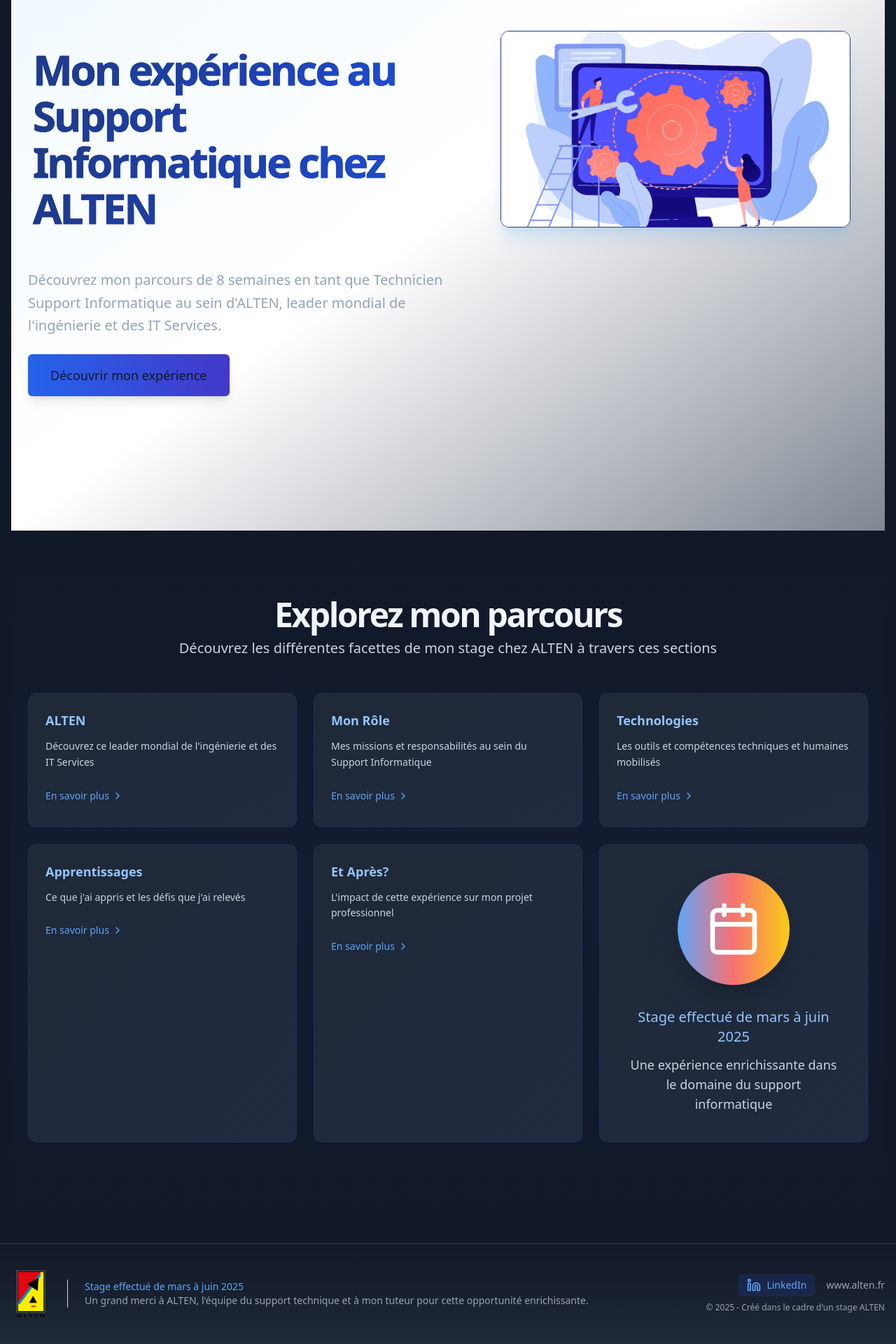
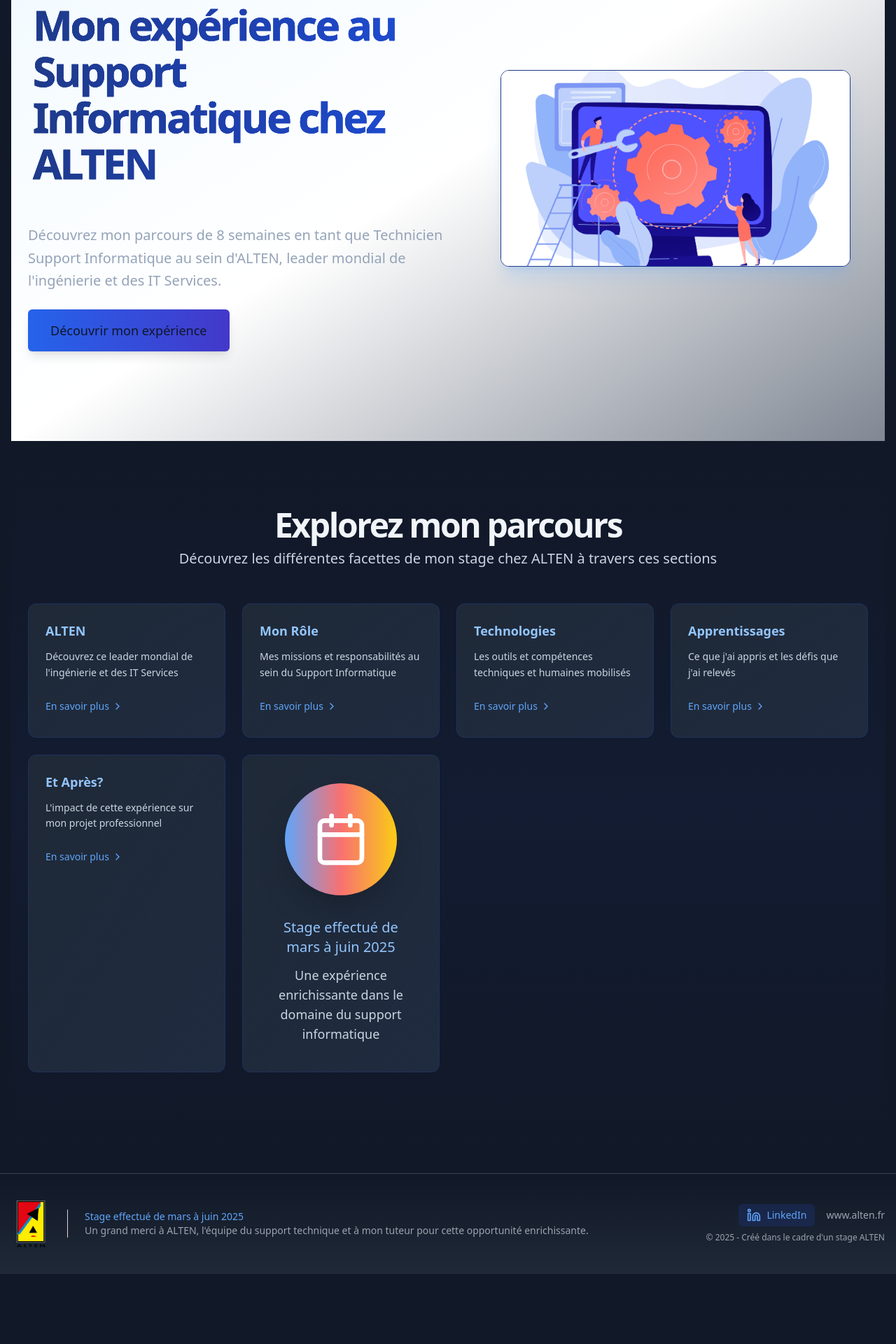
Before and after one commit to Joadm973/AltenBlog, a Next.js app: page / in a window 1280 px wide. Shown: the part 213-2133 px from the top of the page at 70% size. After the commit the page ends 2033 px from the top, so only its background shows below. Built offline with nearby package versions, Linux system fonts and the light colour scheme; a web font is replaced by a local one.

Commit message:
pages menu finished

```diff
--- a/app/globals.css
+++ b/app/globals.css
@@ -78,9 +78,16 @@
   .section-padding {
     @apply py-14 md:py-20;
   }
+    .page-container {
+    @apply w-full mx-auto px-4 sm:px-6 lg:px-8 xl:px-12 2xl:px-16;
+  }
 
-  .page-container {
-    @apply max-w-8xl mx-auto px-4 sm:px-6 lg:px-8;
+  .full-width-container {
+    @apply w-full px-4 sm:px-6 lg:px-8;
+  }
+
+  .content-grid {
+    @apply grid gap-6 grid-cols-1 md:grid-cols-2 lg:grid-cols-3 xl:grid-cols-4 2xl:grid-cols-5;
   }
     .btn-primary {
     background: linear-gradient(135deg, #1d4ed8, #312e81);
--- a/app/layout.tsx
+++ b/app/layout.tsx
@@ -24,10 +24,9 @@ export default function RootLayout({
 }>) {
   return (
     <html lang="fr" suppressHydrationWarning className="dark">
-      <body className={cn("min-h-screen bg-gray-900 text-gray-100 font-sans antialiased", fontSans.variable)}>
-        <div className="flex min-h-screen flex-col">
+      <body className={cn("min-h-screen bg-gray-900 text-gray-100 font-sans antialiased", fontSans.variable)}>        <div className="flex min-h-screen flex-col">
           <Navbar />
-          <main className="flex-1 w-full max-w-8xl mx-auto px-4">{children}</main>
+          <main className="flex-1 w-full px-4">{children}</main>
           <Footer />
         </div>
       </body>
--- a/app/page.tsx
+++ b/app/page.tsx
@@ -15,10 +15,8 @@ export default function Home() {
         primaryButtonText="Découvrir mon expérience"
         primaryButtonHref="/my-role"
         isAnimated={true}
-      />
-
-      <section className="w-full py-12 md:py-24 bg-gradient-to-b from-gray-900 via-blue-900/10 to-gray-900 relative overflow-hidden flex items-center justify-center">
-        <div className="container max-w-8xl mx-auto px-4 md:px-6 flex flex-col items-center relative z-10">
+      />      <section className="w-full py-12 md:py-24 bg-gradient-to-b from-gray-900 via-blue-900/10 to-gray-900 relative overflow-hidden flex items-center justify-center">
+        <div className="container w-full mx-auto px-4 md:px-6 flex flex-col items-center relative z-10">
           <div className="flex flex-col items-center justify-center space-y-4 text-center max-w-4xl mx-auto">
             <div className="space-y-2">
               <h2 className="text-3xl font-bold tracking-tighter sm:text-4xl md:text-5xl text-slate-100">Explorez mon parcours</h2>
@@ -27,7 +25,7 @@ export default function Home() {
               </p>
             </div>
           </div>
-          <div className="mx-auto grid max-w-7xl grid-cols-1 gap-6 py-12 md:grid-cols-2 lg:grid-cols-3">
+          <div className="mx-auto grid w-full max-w-none grid-cols-1 gap-6 py-12 md:grid-cols-2 lg:grid-cols-3 xl:grid-cols-4 2xl:grid-cols-5">
             <SectionCard
               title="ALTEN"
               description="Découvrez ce leader mondial de l'ingénierie et des IT Services"
--- a/components/footer.tsx
+++ b/components/footer.tsx
@@ -2,9 +2,8 @@ import Link from "next/link"
 import Image from "next/image"
 import { Linkedin } from "lucide-react"
 
-export default function Footer() {  return (
-    <footer className="w-full border-t border-gray-700 bg-gradient-to-b from-gray-900 to-gray-800 py-8">
-      <div className="container max-w-8xl mx-auto px-4 flex flex-col items-center justify-between gap-6 md:flex-row">
+export default function Footer() {  return (    <footer className="w-full border-t border-gray-700 bg-gradient-to-b from-gray-900 to-gray-800 py-8">
+      <div className="container w-full mx-auto px-4 flex flex-col items-center justify-between gap-6 md:flex-row">
         <div className="flex items-center gap-4">
           <Image
             src="/alten-logo.png"
--- a/components/hero-section.tsx
+++ b/components/hero-section.tsx
@@ -33,10 +33,9 @@ export default function HeroSection({
   const [isVisible, setIsVisible] = useState(false)
   useEffect(() => { setIsVisible(true) }, [])
   return (
-    <section className="w-full py-12 md:py-24 lg:py-32 xl:py-48 relative overflow-hidden">
-      <div className="absolute top-0 left-0 w-full h-full bg-gradient-to-br from-sky-50 via-white to-blue-50/50 dark:bg-gradient-to-br dark:from-slate-900 dark:via-gray-900 dark:to-blue-950/50 z-0"></div>
-      <div className="container max-w-8xl mx-auto px-4 md:px-6 relative z-10">
-        <div className="grid gap-6 lg:grid-cols-[1fr_500px] lg:gap-12 xl:grid-cols-[1fr_550px]">          <div className={`flex flex-col justify-center space-y-6 overflow-visible ${isAnimated ? 'transition-all duration-elegant ease-elegant transform ' + (isVisible ? 'translate-y-0 opacity-100' : 'translate-y-10 opacity-0') : ''}`}>
+    <section className="w-full py-8 md:py-16 lg:py-20 xl:py-32 relative overflow-hidden">
+      <div className="absolute top-0 left-0 w-full h-full bg-gradient-to-br from-sky-50 via-white to-blue-50/50 dark:bg-gradient-to-br dark:from-slate-900 dark:via-gray-900 dark:to-blue-950/50 z-0"></div>      <div className="container w-full mx-auto px-4 md:px-6 relative z-10">
+        <div className="grid gap-6 lg:grid-cols-[1fr_500px] lg:gap-12 xl:grid-cols-[1fr_550px] items-center min-h-[60vh]"><div className={`flex flex-col justify-center space-y-6 overflow-visible ${isAnimated ? 'transition-all duration-elegant ease-elegant transform ' + (isVisible ? 'translate-y-0 opacity-100' : 'translate-y-10 opacity-0') : ''}`}>
             <div className="space-y-4 overflow-visible">
               <h1
                 className="text-3xl font-bold tracking-tighter sm:text-4xl md:text-5xl lg:text-6xl gradient-heading gradient-text-safe title-large overflow-visible transition-all duration-gentle ease-elegant"
--- a/tailwind.config.js
+++ b/tailwind.config.js
@@ -6,7 +6,18 @@ module.exports = {
     "./app/**/*.{ts,tsx}",
     "./src/**/*.{ts,tsx}",
     "*.{js,ts,jsx,tsx,mdx}",
-  ],  theme: {
+  ],
+  theme: {
+    container: {
+      center: true,
+      padding: {
+        DEFAULT: '1rem',
+        sm: '1.5rem',
+        lg: '2rem',
+        xl: '3rem',
+        '2xl': '4rem',
+      },
+    },
     extend: {
       // Durées de transition personnalisées
       transitionDuration: {
```
